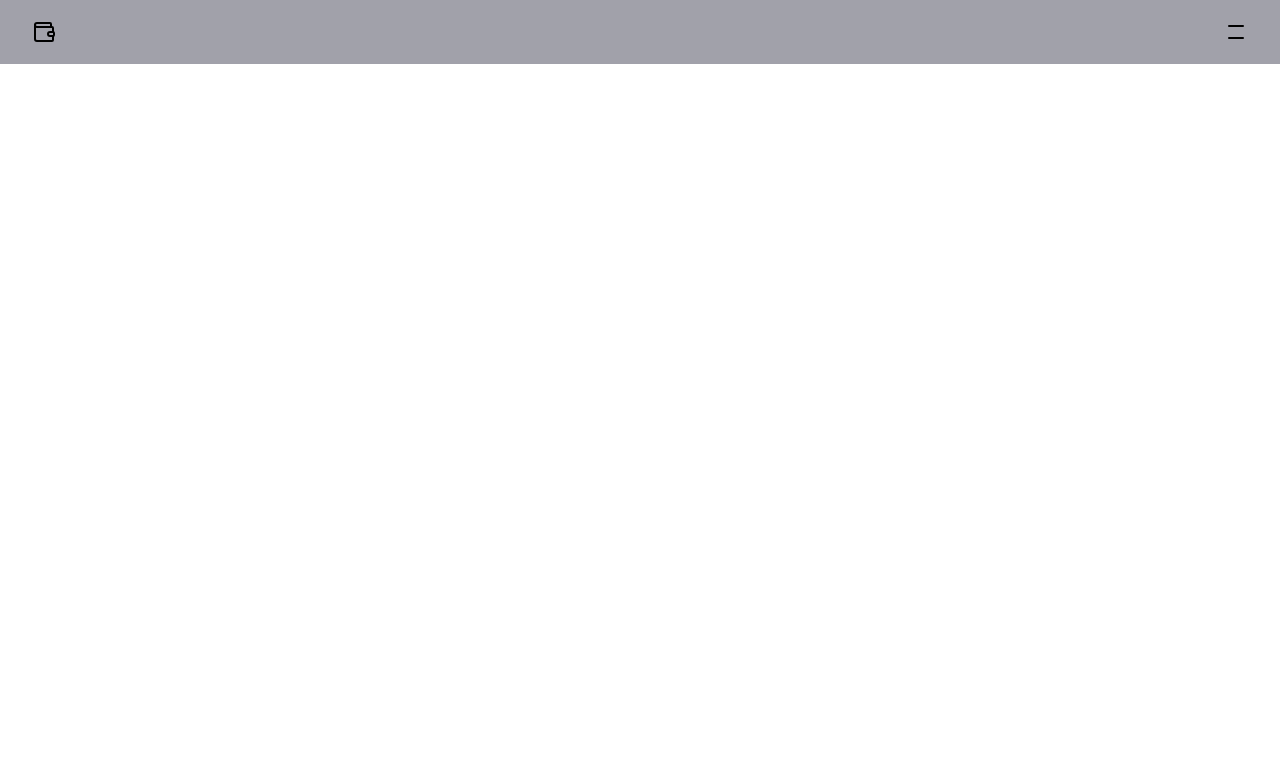
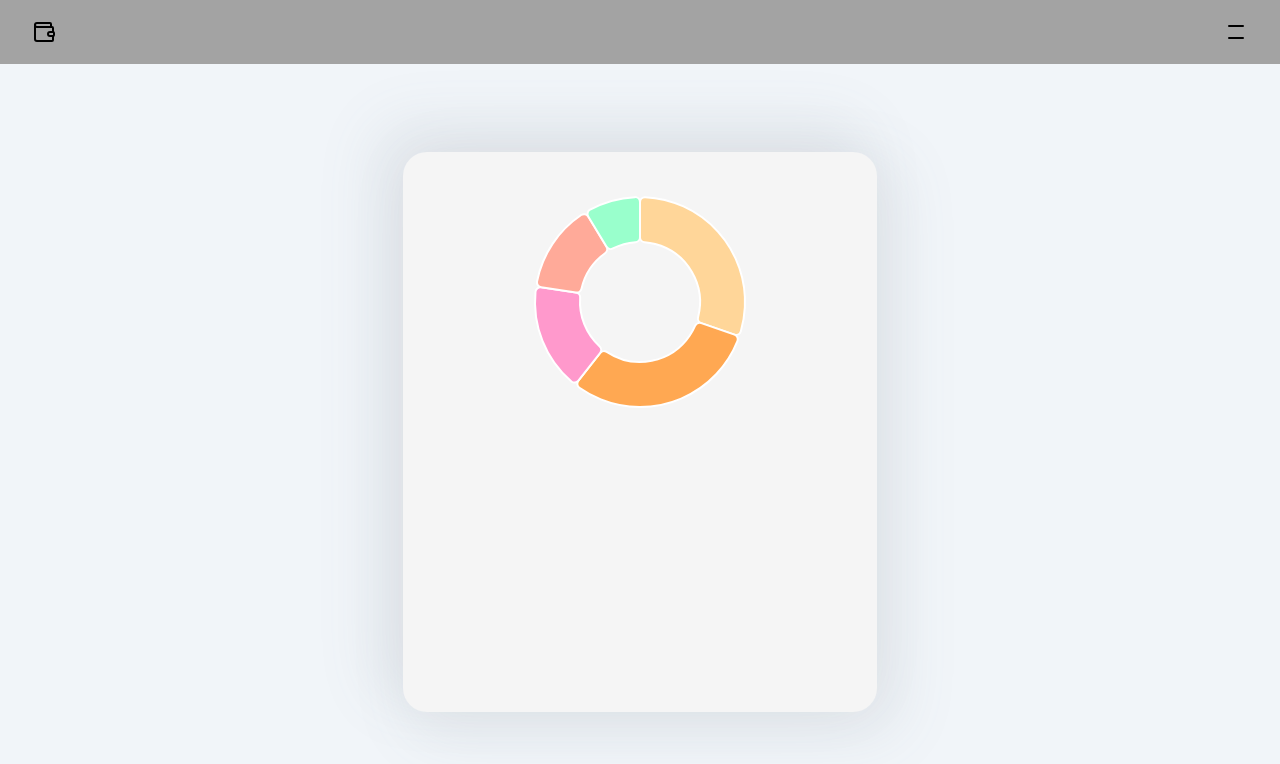
Before and after one commit to viniramoss/financeAppF, a React (Vite) app: page / in a window 1280 px wide. Shown: the top 764 px of the page. Built offline with nearby package versions, Linux system fonts and the light colour scheme.

Commit message:
adicionando grafico a tela inicial

```diff
--- a/package.json
+++ b/package.json
@@ -10,6 +10,8 @@
     "preview": "vite preview"
   },
   "dependencies": {
+    "echarts": "^5.5.1",
+    "echarts-for-react": "^3.0.2",
     "lucide-react": "^0.451.0",
     "react": "^18.3.1",
     "react-dom": "^18.3.1",
--- a/src/pages/index.tsx
+++ b/src/pages/index.tsx
@@ -1,14 +1,89 @@
+import React from 'react';
 import { Wallet, Minus } from "lucide-react";
+import ReactECharts from 'echarts-for-react';
+import { EChartsOption, TooltipComponentOption } from 'echarts';
+
+const tailwindColors = {
+  amareloPastel: '#FFD699',
+  rosaPastel: '#FF99CC',
+  azulPastel: '#99CCFF',
+  verdePastel: '#99FFCC',
+  laranjaPastel: '#FFA852',
+  verdeLimaPastel: '#CCFF99',
+  salmaoPastel: '#FF99AA',
+  pessegoPastel: '#FFAA99',
+  verdeAguaPastel: '#99FFAA',
+  lilasPastel: '#AA99FF',
+  vermelhoPastel: '#CC99CC',
+};
+
 export function MainPage() {
+  const data = [
+    { value: 1048, name: 'Manutenção', itemStyle: { color: tailwindColors.amareloPastel } },
+    { value: 1048, name: 'Mercado', itemStyle: { color: tailwindColors.laranjaPastel } },
+    { value: 580, name: 'Transporte', itemStyle: { color: tailwindColors.rosaPastel } },
+    { value: 484, name: 'Animais', itemStyle: { color: tailwindColors.pessegoPastel } },
+    { value: 300, name: 'Roupas', itemStyle: { color: tailwindColors.verdePastel } }
+  ];
+
+  const option: EChartsOption = {
+    tooltip: {
+      trigger: 'item',
+      formatter: (params) => {
+        if (typeof params === 'object' && 'name' in params && 'value' in params) {
+          const total = data.reduce((sum, item) => sum + item.value, 0);
+          const percentage = ((params.value as number) / total * 100).toFixed(2);
+          return `${params.name}: ${params.value} (${percentage}%)`;
+        }
+        return '';
+      }
+    } as TooltipComponentOption,
+    series: [
+      {
+        name: 'Access From',
+        type: 'pie',
+        radius: ['40%', '70%'],
+        avoidLabelOverlap: false,
+        itemStyle: {
+          borderRadius: 5,
+          borderColor: '#fff',
+          borderWidth: 2
+        },
+        label: {
+          show: false,
+          position: 'center'
+        },
+        emphasis: {
+          label: {
+            show: true,
+            fontSize: 15,
+            fontWeight: 'bold'
+          }
+        },
+        labelLine: {
+          show: false
+        },
+        data,
+      }
+    ]
+  };
 
   return (
-    <div className="bg-zinc-400 w-screen px-8 py-2 mx-auto flex justify-between items-center">
-        <Wallet className="" />
-
-        <span className="flex flex-col">
-        <Minus className="relative top-1.5" />
-        <Minus className="relative bottom-1.5" />
-        </span>
+    <div className="h-screen bg-slate-100">
+      <div className="flex flex-col h-full">
+        <div className="bg-neutral-400 h-16 w-screen px-8 py-2 flex justify-between items-center">
+          <Wallet />
+          <span className="flex flex-col">
+            <Minus className="relative top-1.5" />
+            <Minus className="relative bottom-1.5" />
+          </span>
+        </div>
+        <div className="flex-grow flex items-center justify-center">
+          <div className="w-[60vw] md:w-[37vw] h-[70vh] rounded-3xl bg-neutral-100 shadow-customCardShadow">
+            <ReactECharts option={option} />
+          </div>
+        </div>
+      </div>
     </div>
   );
 }
--- a/tailwind.config.js
+++ b/tailwind.config.js
@@ -2,7 +2,28 @@
 export default {
   content: ['./src/**/*.{js,jsx,ts,tsx}'], // Inclui todos os arquivos JS e TS
   theme: {
-    extend: {},
+    extend: {
+      colors: {
+          amareloPastel: '#FFD699',
+          rosaPastel: '#FF99CC',
+          azulPastel: '#99CCFF',
+          verdePastel: '#99FFCC',
+          laranjaPastel: '#FFA852',
+          verdeLimaPastel: '#CCFF99',
+          salmaoPastel: '#FF99AA',
+          pessegoPastel: '#FFAA99',
+          verdeAguaPastel: '#99FFAA',
+          lilasPastel: '#AA99FF',
+          vermelhoPastel: '#CC99CC',
+      },
+      boxShadow: {
+        // x y blur spread color
+        // 15 15 150 20 107,114,128,18%
+        // -20 -20 120 107,114,128,18%
+        'customCardShadow': '15px 15px 60px 10px rgba(107, 114, 128, 0.10), -20px -20px 60px 10px rgba(107, 114, 128, 0.10)',
+
+      }
+    },
   },
   plugins: [],
 };
```
Also changed, not shown: 1 other file (tests, documents, lock files or other folders).
